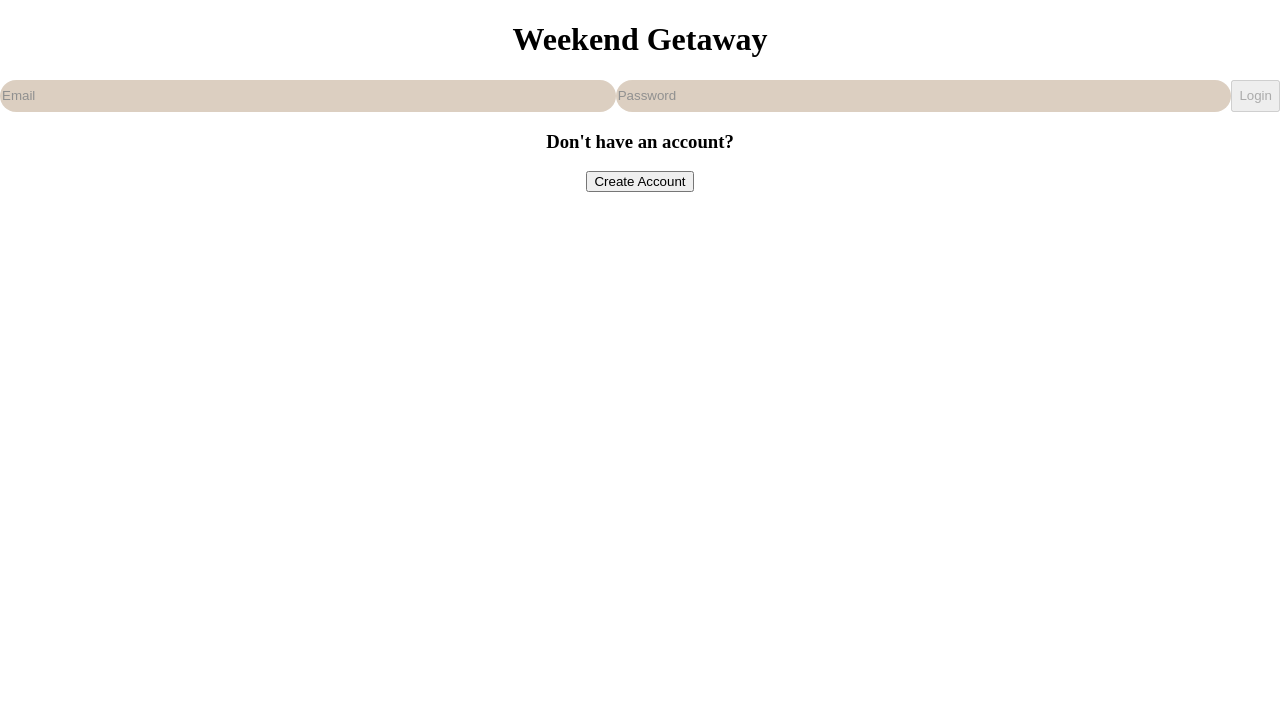
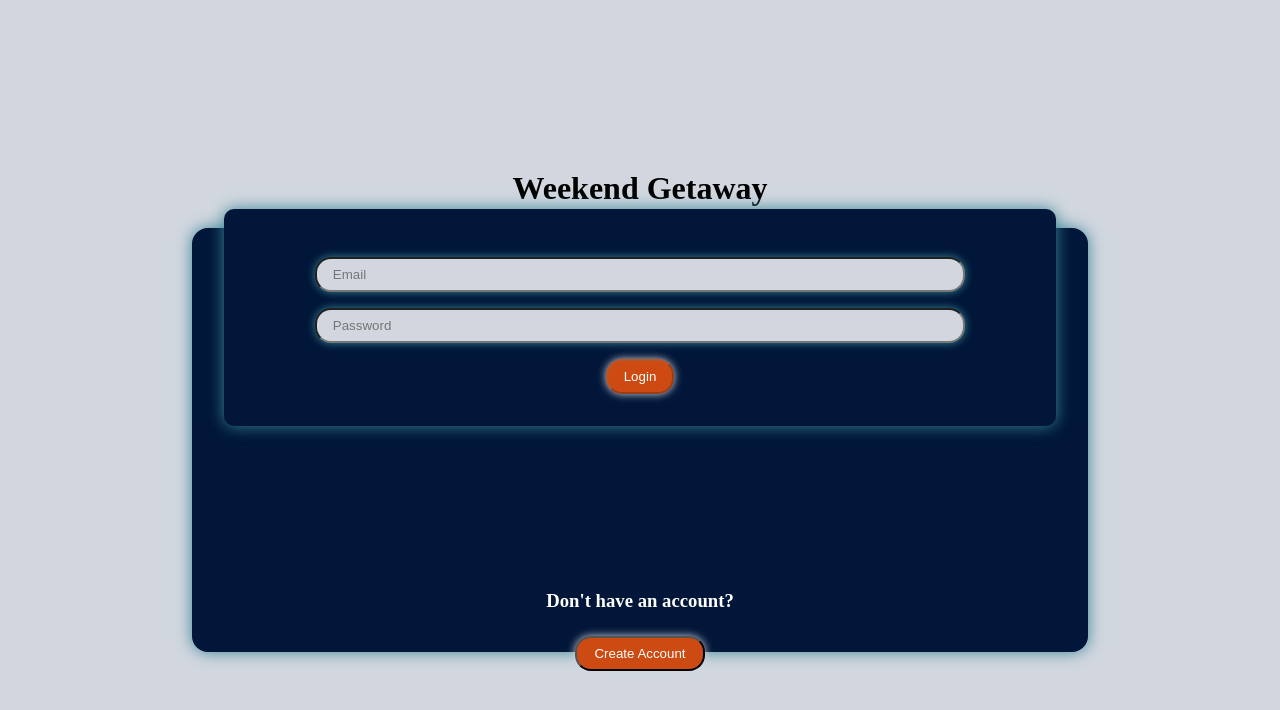
Before and after one commit to julialima08/Weekend-Getaway-FE, a React (Create React App) app in the folder client/: page / in a window 1280 px wide. Shown: the top 710 px of the page. Built offline with nearby package versions, Linux system fonts and the light colour scheme; no server answers.

Commit message:
search axios calls

```diff
--- a/client/src/App.js
+++ b/client/src/App.js
@@ -50,6 +50,59 @@ function App() {
       console.log(res.data)
   }
 
+  const [destination, setDestination] = useState('');
+  const [date, setDate] = useState('');
+  const [origin, setOrigin] = useState('');
+  const [sid, setSid] = useState('')
+  const API_KEY= process.env.REACT_API_KEY
+  const API_HOST = process.env.REACT_API_HOST
+
+  const options = {
+    method: 'GET',
+    url: 'https://travel-advisor.p.rapidapi.com/flights/create-session',
+    params: {
+      o1: `${origin}`,
+      d1: `${destination}`,
+      dd1: `${date}`,
+      currency: 'USD',
+      ta: '1'
+    },
+    headers: {
+      'X-RapidAPI-Key': `${API_KEY}`,
+      'X-RapidAPI-Host': `${API_HOST}`
+    }
+  };
+
+  const options2 = {
+    method: 'GET',
+    url: 'https://travel-advisor.p.rapidapi.com/flights/poll',
+    params: {sid: `${sid}`, so: 'PRICE', currency: 'USD'},
+    headers: {
+      'X-RapidAPI-Key': `${API_KEY}`,
+      'X-RapidAPI-Host': `${API_HOST}`
+    }
+  };
+
+    const handleSubmit = async (event) => {
+    event.preventDefault();
+    await axios.request(options).then(function (response) {
+      console.log(response.data.search_params.sid);
+      setSid(response.data.search_params.sid)
+    }).catch(function (error) {
+      console.error(error);
+    });
+    getSearchResults()
+  }
+
+  const getSearchResults = async (event) => {
+    event.preventDefault()
+  await axios.request(options2).then(function (response) {
+    console.log(response.data);
+  }).catch(function (error) {
+    console.error(error);
+  });
+}
+
   return (
     <div className="App">
       <Routes>
@@ -58,7 +111,7 @@ function App() {
         <Route path='/trips' element={<Trip tripDeleted={tripDeleted} viewTripDetails={viewTripDetails} getUserTrips={getUserTrips} trips={trips} setUser={setUser} authorized={authorized}
         userId={userId} />} />
         <Route path='/trip/:id' element={<TripDetails viewTripDetails={viewTripDetails} tripUpdated={tripUpdated} setTripUpdated={setTripUpdated} setTripDeleted={setTripDeleted} getUserTrips={getUserTrips} selectedTrip={selectedTrip} setUser={setUser} authorized={authorized}/>} />
-        <Route path='/search' element={<Search setUser={setUser} authorized={authorized}/>} />
+        <Route path='/search' element={<Search date={date} origin={origin} destination={destination} setDate={setDate} setOrigin={setOrigin} setDestination={setDestination} API_HOST={API_HOST} API_KEY={API_KEY} sid={sid} setUser={setUser} authorized={authorized}/>} handleSubmit={handleSubmit} getSearchResults={getSearchResults}/>
       </Routes>
 
     </div>
--- /dev/null
+++ b/client/src/CSS/Login.css
@@ -0,0 +1,89 @@
+.login {
+  display: flex;
+  flex-direction: column;
+  align-items: center;
+  justify-content: center;
+  height: 100vh;
+  background-color: #d2d7df;
+}
+
+.login-form,
+.register-form {
+  display: flex;
+  flex-direction: column;
+  align-items: center;
+  justify-content: center;
+  width: 65%;
+  height: 45%;
+  padding: 2rem;
+  border-radius: 1rem;
+  background-color: #011638;
+  color: #FFFFFF;
+  box-shadow: 0 0 1rem #388697;
+}
+
+.homeButton {
+  padding: 0.5rem 1rem;
+  margin-top: 5px;
+  border-radius: 1rem;
+  background-color: #cd4b13;
+  color: #FFFFFF;
+  box-shadow: 0 0 0.5rem #d2d7df;
+  cursor: pointer;
+  transition: all 0.2s;
+  width: 130px;
+}
+
+.homeButton:hover {
+  background-color: #FFFFFF;
+  color: #cd4b13;
+  box-shadow: 0 0 0.5rem #cd4b13;
+}
+
+.form {
+  display: flex;
+  flex-direction: column;
+  align-items: center;
+  justify-content: center;
+  width: 60vw;
+  padding: 2rem;
+  background-color: #011638;
+   color: #FFFFFF;
+  box-shadow: 0 0 1rem #388697;
+  border-radius: 10px;
+}
+
+.login-input {
+  margin-top: 1rem;
+  padding: 0.5rem 1rem;
+  border-radius: 1rem;
+  background-color: #d2d7df;
+  color: #011638;
+  box-shadow: 0 0 0.5rem #388697;
+  width: 80%;
+}
+
+.button2 {
+  margin-top: 1rem;
+  padding: 0.5rem 1rem;
+  border-radius: 1rem;
+  background-color: #cd4b13;
+  color: #FFFFFF;
+  box-shadow: 0 0 0.5rem #d2d7df;
+  cursor: pointer;
+  transition: all 0.2s;
+}
+
+.button2:hover {
+  background-color: #FFFFFF;
+  color: #cd4b13;
+  box-shadow: 0 0 0.5rem #cd4b13;
+}
+
+.createHeader {
+  margin-top: 4rem;
+}
+
+.createHeader2 {
+  margin-top: 10.3rem;
+}
--- a/client/src/components/LoginForm.js
+++ b/client/src/components/LoginForm.js
@@ -1,6 +1,7 @@
 import { useState } from 'react'
 import { SignInUser } from '../services/Auth'
 import { useNavigate } from 'react-router-dom'
+import '../CSS/Login.css'
 
 const LoginForm = ({ setUser }) => {
   const initialState = { email: '', password: '' }
@@ -28,18 +29,18 @@ const LoginForm = ({ setUser }) => {
           onChange={handleChange}
           value={formValues.email}
           name="email"
-          className="input"
+          className="login-input"
         />
         <input
           placeholder="Password"
           onChange={handleChange}
           value={formValues.password}
           name="password"
-          className="input"
+          className="login-input"
         />
         <button
           disabled={!formValues.email || !formValues.password}
-          className="button"
+          className="button2"
         >
           Login
         </button>
--- a/client/src/components/RegisterForm.js
+++ b/client/src/components/RegisterForm.js
@@ -1,5 +1,6 @@
 import { useState } from 'react'
 import { RegisterUser } from '../services/Auth'
+import '../CSS/Login.css'
 
 const RegisterForm = ({ setIsVisible }) => {
   let initialState = {
@@ -32,28 +33,28 @@ return (
       onChange={handleChange}
       value={newUser.name}
       name="name"
-      className="input"
+      className="login-input"
     />
     <input
       placeholder="Email"
       onChange={handleChange}
       value={newUser.email}
       name="email"
-      className="input"
+      className="login-input"
     />
     <input
       placeholder="Password"
       onChange={handleChange}
       value={newUser.password}
       name="password"
-      className="input"
+      className="login-input"
     />
     <input
       placeholder="Confirm Password"
       onChange={handleChange}
       value={newUser.confirmPassword}
       name="confirmPassword"
-      className="input"
+      className="login-input"
     />
     <button
       disabled={
--- a/client/src/components/SearchFlights.js
+++ b/client/src/components/SearchFlights.js
@@ -2,21 +2,11 @@ import React, { useState } from 'react';
 import '../CSS/Search.css';
 
 const SearchFlights = (props) => {
-  // const [destination, setDestination] = useState('');
-  // const [date, setDate] = useState('');
-  // const [origin, setOrigin] = useState('');
-
-  // const handleSubmit = (event) => {
-  //   event.preventDefault();
-  //   searchFlights(destination, date, origin);
-  // }
-
-
 
 
   return (
     <div className="search-engine">
-    <form onSubmit={props.handleSubmit}>
+    <form onSubmit={(event)=>  props.handleSubmit(event).then((event)=>  props.getSearchResults(event))}>
       <label>
         Origin:
         <input
--- a/client/src/pages/Login.js
+++ b/client/src/pages/Login.js
@@ -1,6 +1,7 @@
 import RegisterForm from "../components/RegisterForm"
 import { useState } from 'react'
 import LoginForm from '../components/LoginForm'
+import '../CSS/Login.css'
 
 const Login = ({ setUser }) => {
   const [isVisible, setIsVisible] = useState(true)
@@ -13,13 +14,13 @@ const Login = ({ setUser }) => {
   }
 
 return (
-  <div>
+  <div className="login">
     <h1>Weekend Getaway</h1>
               {isVisible ? (
             <div className="login-form">
               <LoginForm setUser={setUser} />
               <div className="createHeaderDiv">
-                <h3 className="createHeader1">Don't have an account?</h3>
+                <h3 className="createHeader2">Don't have an account?</h3>
               </div>
               <button onClick={handleLoginClick} className="homeButton">
                 Create Account
@@ -28,7 +29,7 @@ return (
           ) : (
             <div className="register-form">
               <RegisterForm setIsVisible={setIsVisible} />
-              <h3 className="createHeader3">have an account already?</h3>
+              <h3 className="createHeader">have an account already?</h3>
               <button onClick={handleCreateClick} className="homeButton">
                 Login
               </button>
--- a/client/src/pages/Search.js
+++ b/client/src/pages/Search.js
@@ -4,60 +4,69 @@ import axios from 'axios'
 import { useState } from 'react'
 import SearchFlights from '../components/SearchFlights'
 
-const Search = ({setUser, authorized}) => {
+const Search = ({setUser, authorized, sid, setDate, setDestination, setOrigin, handleSubmit, getSearchResults, date, origin, destination, API_HOST, API_KEY}) => {
 
   let navigate = useNavigate()
-  const API_KEY= process.env.REACT_API_KEY
-  const APP_SECRET = process.env.REACT_API_SECRET
-  const ACCESS_TOKEN = process.env.REACT_ACCESS_TOKEN
+  // const API_KEY= process.env.REACT_API_KEY
+  // const API_HOST = process.env.REACT_API_HOST
 
 
-  const [destination, setDestination] = useState('');
-  const [date, setDate] = useState('');
-  const [origin, setOrigin] = useState('');
+
+  // const [destination, setDestination] = useState('');
+  // const [date, setDate] = useState('');
+  // const [origin, setOrigin] = useState('');
+  // const [sid, setSid] = useState('')
   const [searchResults, setSearchResults] = useState({})
 
-  const handleSubmit = (event) => {
-    event.preventDefault();
-    searchFlights(destination, date, origin);
-  }
-  const searchFlights = async (destination, date, origin) => {
-const res = await axios.get({
-  BaseURL: `https://test.api.amadeus.com/v2/shopping/flight-offers?originLocationCode=${origin}&destinationLocationCode=${destination}&departureDate=${date}&adults=1&nonStop=false&max=250`,
-  params: {
+  // const handleSubmit = async (event) => {
+  //   event.preventDefault();
+  //   await axios.request(options).then(async function (response) {
+  //     console.log(response.data.search_params.sid);
+  //     await setSid(response.data.search_params.sid)
+  //   }).catch(function (error) {
+  //     console.error(error);
+  //   });
+  //   getSearchResults()
+  //   // searchFlights(destination, date, origin);
+  // }
 
-  },
-  headers: {
-    Authorization: `${ACCESS_TOKEN}`,
-    client_id: `${API_KEY}`,
-    client_secret: `${APP_SECRET}`
-  }
-})
-console.log(res.data)
-  }
+//   const getSearchResults = async (event) => {
+//     event.preventDefault()
+//   await axios.request(options2).then(function (response) {
+//     console.log(response.data);
+//   }).catch(function (error) {
+//     console.error(error);
+//   });
+// }
+  // const options = {
+  //   method: 'GET',
+  //   url: 'https://travel-advisor.p.rapidapi.com/flights/create-session',
+  //   params: {
+  //     o1: `${origin}`,
+  //     d1: `${destination}`,
+  //     dd1: `${date}`,
+  //     currency: 'USD',
+  //     ta: '1'
+  //   },
+  //   headers: {
+  //     'X-RapidAPI-Key': `${API_KEY}`,
+  //     'X-RapidAPI-Host': `${API_HOST}`
+  //   }
+  // };
 
-  // const [searchResults, setSearchResults] = useState([])
-  // const [searched, toggleSearched] = useState(false)
-  // const [searchQuery, setSearchQuery] = useState('')
+  // const options2 = {
+  //   method: 'GET',
+  //   url: 'https://travel-advisor.p.rapidapi.com/flights/poll',
+  //   params: {sid: `${sid}`, so: 'PRICE', currency: 'USD'},
+  //   headers: {
+  //     'X-RapidAPI-Key': `${API_KEY}`,
+  //     'X-RapidAPI-Host': `${API_HOST}`
+  //   }
+  // };
 
 
-  // const getSearchResults = async (e) => {
-  //   e.preventDefault()
-  //   await axios
-  //     .request(searchFlights)
-  //     .then(function (response) {
-  //       setSearchResults(response.data)
-  //       toggleSearched(true)
-  //       setSearchQuery('')
-  //     })
-  //     .catch(function (error) {
-  //       console.error(error)
-  //     })
-  // }
 
-  // const handleChange = (event) => {
-  //   setSearchQuery(event.target.value)
-  // }
+
 
   return (
     <div>
@@ -72,7 +81,7 @@ console.log(res.data)
               value={searchQuery}
               authorized={authorized}
             /> */}
-            <SearchFlights handleSubmit={handleSubmit} origin={origin} date={date} destination={destination} setDate={setDate} setDestination={setDestination} setOrigin={setOrigin}/>
+            <SearchFlights handleSubmit={(event) => handleSubmit(event)} getSearchResults={(event) => getSearchResults(event)} origin={origin} date={date} destination={destination} setDate={setDate} setDestination={setDestination} setOrigin={setOrigin}/>
             <button onClick={()=>navigate('/home')}>back</button>
           </div>
         </div>
```
